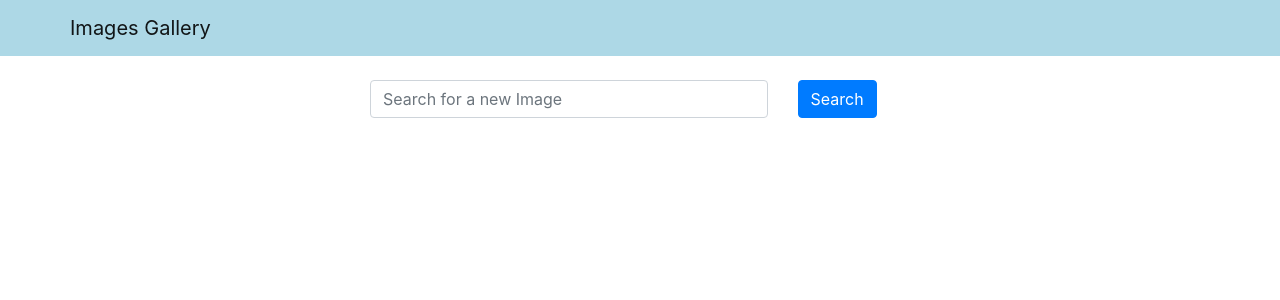
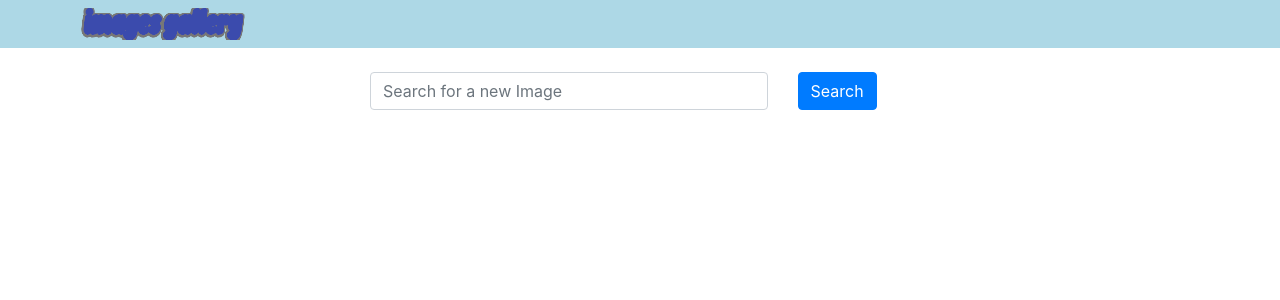
Before and after one commit to MarwanDev/images-gallery, a React (Create React App) app in the folder frontend/: page / in a window 1280 px wide. Shown: the top 300 px of the page. Built offline with nearby package versions, Linux system fonts and the light colour scheme.

Commit message:
added text logo

```diff
--- a/frontend/src/components/Header.js
+++ b/frontend/src/components/Header.js
@@ -1,5 +1,6 @@
 import React from 'react';
 import { Navbar, Container } from 'react-bootstrap';
+import { ReactComponent as Logo } from '../images/logo.svg';
 const navbarStyle = {
   backgroundColor: 'lightblue',
 };
@@ -7,7 +8,7 @@ const Header = (props) => {
   return (
     <Navbar style={navbarStyle} variant="light">
       <Container>
-        <Navbar.Brand href="/">{props.title}</Navbar.Brand>
+        <Logo style={{ maxWidth: '12rem', maxHeight: '2rem' }} />
       </Container>
     </Navbar>
   );
```
Also changed, not shown: frontend/src/images/logo.svg (added).
